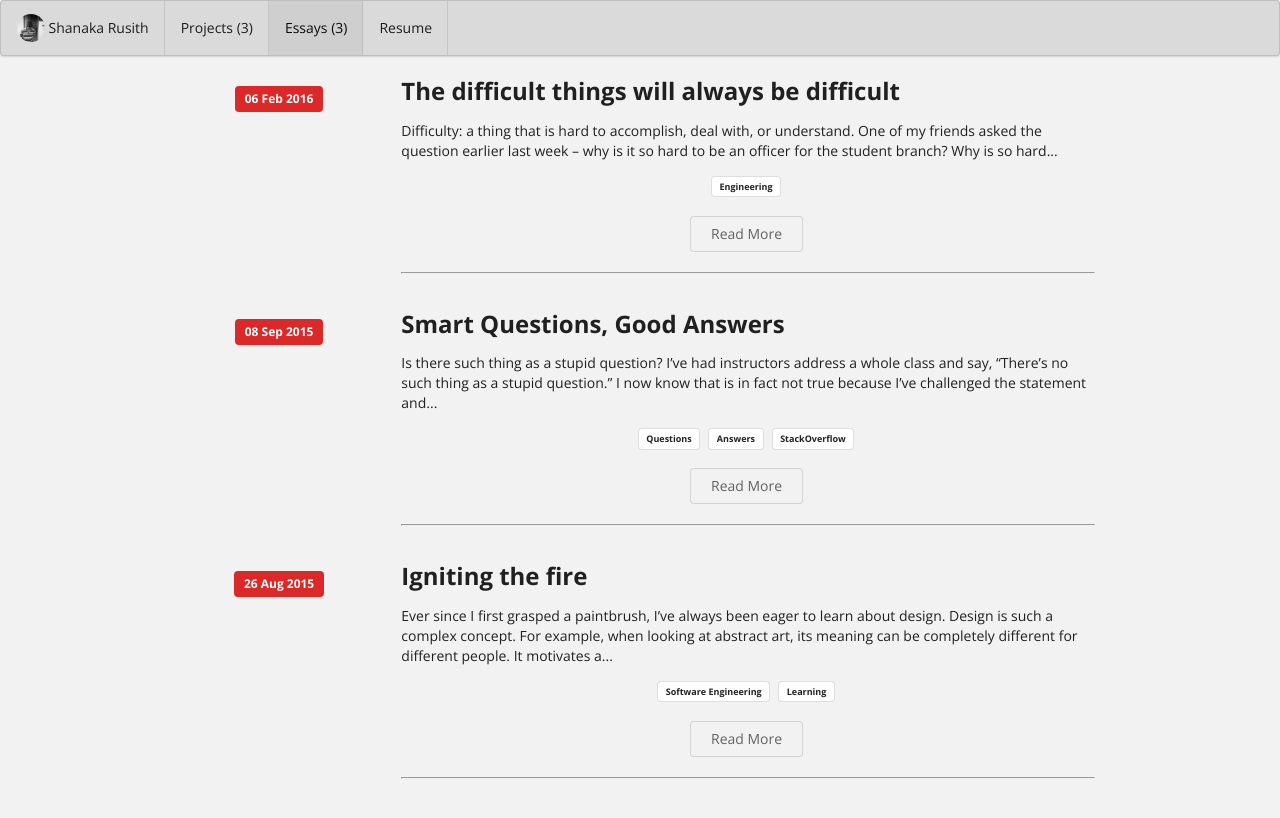
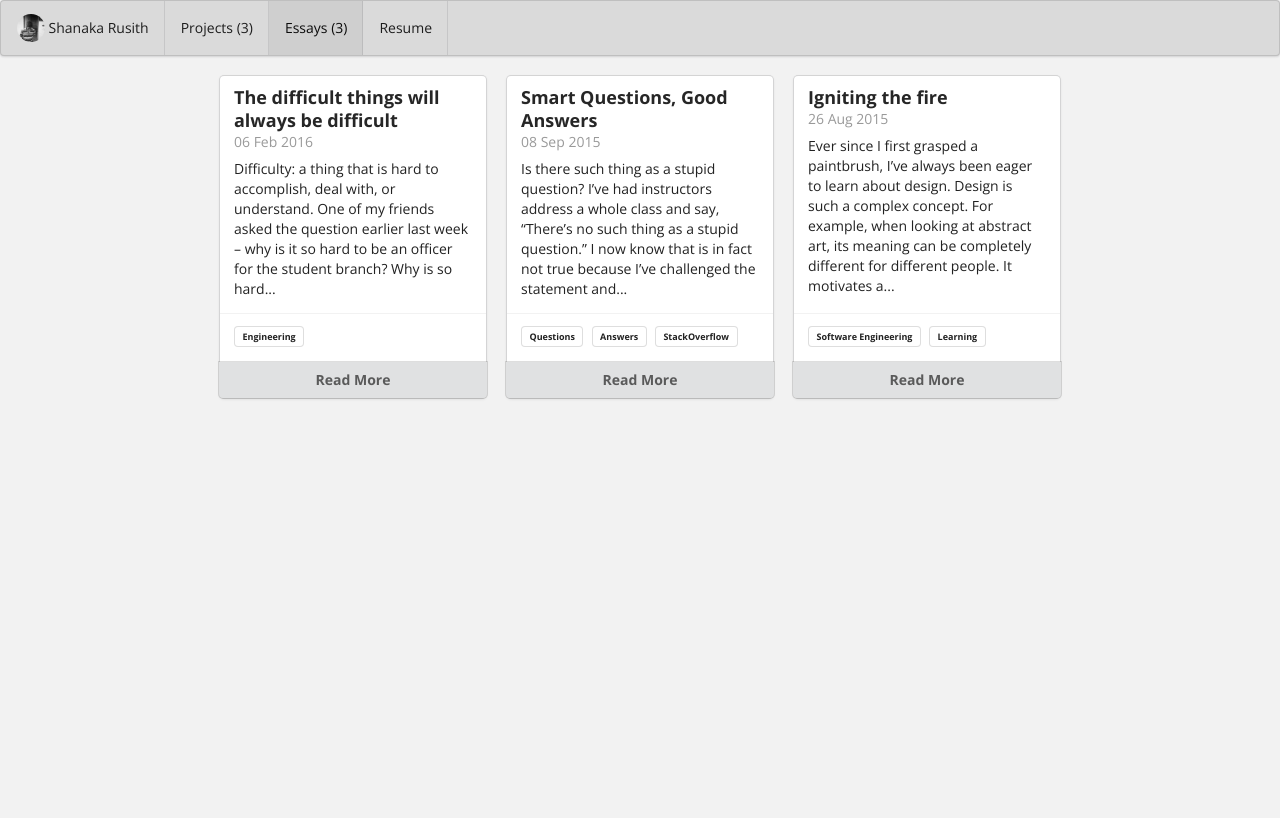
Before and after one commit to rusith/rusith.github.io, a Jekyll site: the page built from essays/index.html, in a window 1280 px wide. Shown: the top 818 px of the page. Built offline with Jekyll 4.4.1, drawn with Linux system fonts in a browser that asks for light colours.

Commit message:
Update _config.yml

```diff
--- a/_config.yml
+++ b/_config.yml
@@ -15,7 +15,7 @@
 # Defining your own custom theme variations is easy. See the documentation.
 theme-home: theme-home-builtin-2.html
 theme-projects: theme-projects-builtin-1.html
-theme-essays: theme-essays-builtin-2.html
+theme-essays: theme-essays-builtin-1.html
 theme-bio: theme-bio-builtin-1.html
 
 # YOU NORMALLY NEVER CHANGE THE FOLLOWING
```
